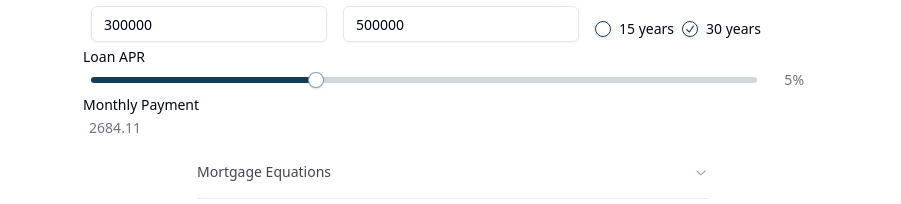
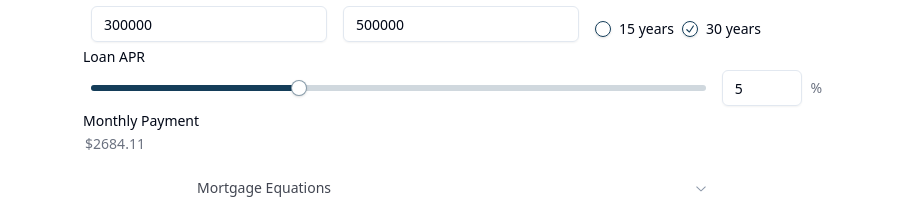
Before and after one commit to jayarerita/compare-debt, a React (Vite) app: page / in a window 1280 px wide. Shown: the part 314-518 px from the top of the page, without its empty margins (187-1088 px from the left). Built offline with nearby package versions, Linux system fonts and the light colour scheme.

Commit message:
added net worth to chart, aded input to percentage

```diff
--- a/src/App.tsx
+++ b/src/App.tsx
@@ -291,7 +291,19 @@ function App() {
                 onValueChange={(value) => setLoanAprLive(value[0])}
                 onValueCommit={(value) => setLoanAprCommitted(value[0])}
               />
-              <div className="text-sm text-gray-500 w-16">{loanAprLive}%</div>
+              <Input
+                type="number"
+                id="loan-apr"
+                className="ml-2 w-20"
+                max={15}
+                min={0}
+                value={loanAprLive}
+                onChange={(e) => {
+                  setLoanAprLive(Number(e.target.value));
+                  setLoanAprCommitted(Number(e.target.value));
+                }}
+              />
+              <div className="text-sm text-gray-500 w-4">%</div>
             </div>
           </div>
           <div className="grid w-full gap-1.5">
@@ -300,6 +312,7 @@ function App() {
             </Label>
             <div className="flex items-center gap-2">
               <div className="text-sm text-gray-500 w-16">
+                $
                 {req_mon_payment(loanAmt, loanAprLive / 100, loanTerm).toFixed(
                   2
                 )}
--- a/src/components/data/lineChart.tsx
+++ b/src/components/data/lineChart.tsx
@@ -29,15 +29,24 @@ export default function TimeChart({ data }: { data: any }) {
           // @ts-expect-error Not using tickItem, index but required by recharts
           tickFormatter={(tickItem, index) => {
             return `${tickItem.split("/")[0]}/${tickItem.split("/")[2]}`;
-            }}
-           />
+          }}
+        />
         <YAxis
           // @ts-expect-error Not using tickItem, index but required by recharts
           tickFormatter={(tickItem, index) => {
-          return tickItem >= 1000 ? `${tickItem / 1000}k` : tickItem;
+            if (tickItem < 0) {
+              if (tickItem <= -1000000) {
+                return `${tickItem / 1000000}M`;
+              }
+              return tickItem <= 1000 ? `${tickItem / 1000}k` : tickItem;
+            }
+            if (tickItem >= 1000000) {
+              return `${tickItem / 1000000}M`;
+            }
+            return tickItem >= 1000 ? `${tickItem / 1000}k` : tickItem;
           }}
           width={40}
-          />
+        />
         <Tooltip
           // @ts-expect-error Not using name, item, index, payload but required by recharts
           formatter={(value, name, item, index, payload) =>
@@ -63,6 +72,7 @@ export default function TimeChart({ data }: { data: any }) {
           stroke="#3894d2"
           dot={false}
         />
+        <Line type="monotone" dataKey="netWorth" stroke="#50C878" dot={false} />
       </LineChart>
     </ResponsiveContainer>
   );
```
